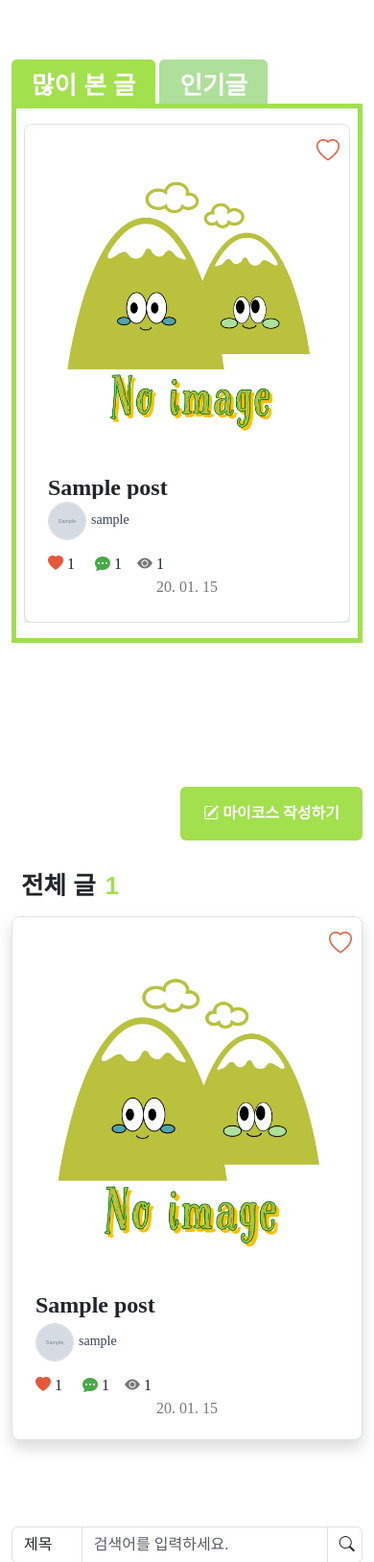
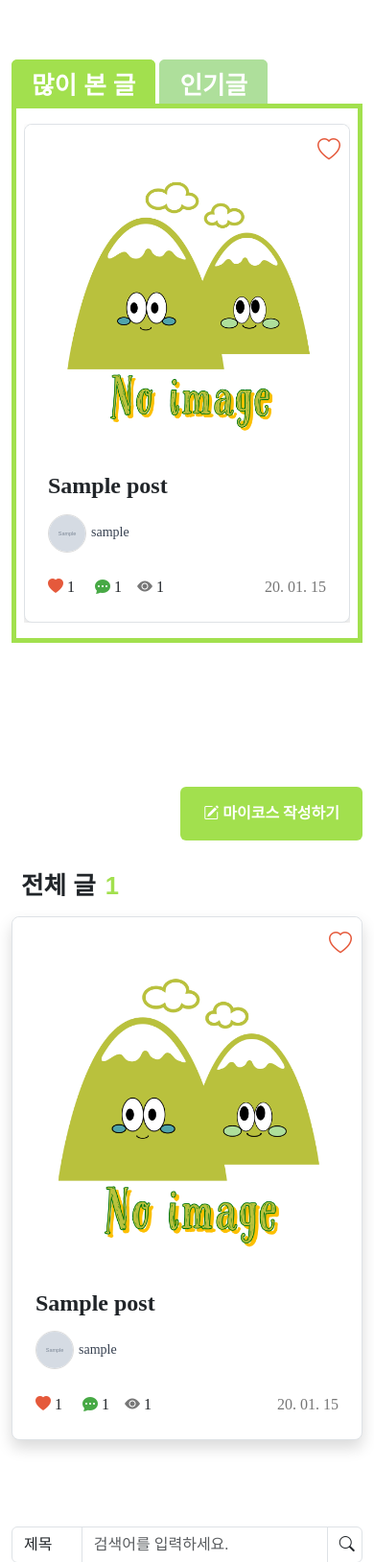
Before and after one commit to orda-refactoring/orda, a Django app: page /posts/ in a window 390 px wide. Shown: the part 207-1835 px from the top of the page at 96% size. Run offline with Django 3.2, Linux system fonts and the light colour scheme; tables that the repository leaves empty hold one stand-in row (values such as "Sample post"); grey boxes marked "Sample" are stand-in pictures; some libraries are stand-ins or nearby versions; some web fonts are replaced.

Commit message:
[FIX]cssToScss

```diff
--- a/posts/templates/posts/index.html
+++ b/posts/templates/posts/index.html
@@ -4,7 +4,7 @@
 {% block style %}
 <link rel="stylesheet" href="https://cdnjs.cloudflare.com/ajax/libs/OwlCarousel2/2.3.4/assets/owl.carousel.min.css">
 <link rel="stylesheet" href="owl/assets/owl.theme.default.min.css">
-<link rel="stylesheet" href="{% static 'css/posts_index.css' %}">
+<link rel="stylesheet" href="{% static 'css/posts_index_s.css' %}">
 <link rel="stylesheet" href="{% static 'css/level.css' %}">
 {% endblock style %}
 {% block content %}
@@ -17,8 +17,8 @@
       <div class="owl-carousel owl-theme view__content" style="display: block">
         {% for post in view_posts|slice:":8" %}
         <div class="item">
-          <div class="max-w-sm bg-white border border-gray-200 rounded-lg shadow dark:bg-gray-800 dark:border-gray-700">
-            <a href="{% url 'posts:detail' post.pk %}"  class="position--relative">
+          <div class="max-w-sm bg-white border border-gray-200 rounded-lg shadow">
+            <a href="{% url 'posts:detail' post.pk %}">
               <div class="postindex__post--imgbox">
                 {% with first_image_url=post.content|get_first_image_from_content %}
                 {% if first_image_url %}
@@ -28,7 +28,7 @@
                 {% endif %}
                 {% endwith %}
               </div>
-              <div class="position--absolute like__btn">
+              <div class="like__btn">
                 <form class="postindex__post--like" data-post="{{ post.pk }}">
                   {% if request.user in post.like_users.all %}
                   <button type="submit" class="bi bi-heart-fill like__btn--style" id="postlike-btn"></button>
@@ -38,8 +38,8 @@
                 </form>
               </div>
               <div class="p-4 flex--col flex__align--between" style="height: 180px;">
-                <h5 class="text-2xl font-bold title--wrap">{{ post.title }}</h5>
-                <div class="postindex__post--user mb-2">
+                <h5 class="title--wrap">{{ post.title }}</h5>
+                <div class="postindex__post--user">
                   <div class="postindex__post--userimgbox">
                     {% if post.user.profile_img %}
                     <img class="postindex__post--userimg {% if post.user.level == 2 %}level2 {% elif post.user.level == 3 %}level3 {% elif post.user.level == 4 %}level4 {% elif post.user.level == 5 %}level5 {% endif %}" src="{{ post.user.profile_img.url }}" alt="유저프로필">
@@ -53,9 +53,12 @@
                     {% endif %}
                     {% endif %}
                   </div>
-                  <p class="postindex__post--username mb-1 font-normal text-sm text-gray-700 dark:text-gray-400">{{ post.user.nickname }}</p>
+                  <p class="postindex__post--username">{{ post.user.nickname }}</p>
                 </div>
                 <div class="likes__box">
+                  <div>
+                    <p style="color: #777777;">{{ post.created_at|date:"y. m. d" }}</p>
+                  </div>
                   <div class="flex--row">
                     <div class="flex--row pe-3">
                       <i class="bi bi-heart-fill pe-1" style="color:var(--red-color)"></i>
@@ -69,9 +72,6 @@
                       <i class="bi bi-eye-fill pe-1" style="color: #777777"></i>
                       <p>{{post.view_count}}</p>
                     </div>
-                  </div>
-                  <div>
-                    <p style="color: #777777;">{{ post.created_at|date:"y. m. d" }}</p>
                   </div>
                 </div>
               </div>
@@ -158,18 +158,18 @@
   </div>
 
   <section style="margin-bottom: 20px;">
-    <h1 class="postindex__Content--title2">전체 글<span style="color: var(--main-color); margin-left: 10px;">{{ posts|length }}</span></h1>
+    <h1 class="postindex__Content--title2">전체 글<span>{{ posts|length }}</span></h1>
     <div class="post-grid" id="postGrid">
       {% for post in posts %}
         <div class="max-w-md bg-white border border-gray-200 rounded-lg shadow post-item">
         <!-- 글 내용을 표시하는 부분 -->
-          <a href="{% url 'posts:detail' post.pk %}"  class="position--relative">
+          <a href="{% url 'posts:detail' post.pk %}">
             <div class="postindex__post--imgbox">
               {% with first_image_url=post.content|get_first_image_from_content %}
                 {% if first_image_url %}
-                  <img class="postindex__post--img"  src="{{ first_image_url }}" alt="썸네일">
+                  <img  class="postindex__post--img" src="{{ first_image_url }}" alt="썸네일">
                 {% else %}
-                  <img class="postindex__post--img"  src="{% static 'img/Noimage.png' %}" alt="대체이미지">
+                  <img  class="postindex__post--img" src="{% static 'img/Noimage.png' %}" alt="대체이미지">
                 {% endif %}
               {% endwith %}
             </div>
@@ -184,9 +184,9 @@
             </div>
             <div class="p-4 flex--col flex__align--between" style="height: 180px; width: 100%;">
               <div style="width: 100%;">
-                <h5 class="text-2xl font-bold title--wrap" >{{ post.title }}</h5>
+                <h5 class="title--wrap" >{{ post.title }}</h5>
               </div>
-              <div class="postindex__post--user mb-2">
+              <div class="postindex__post--user">
                 <div class="postindex__post--userimgbox">
                   {% if post.user.profile_img %}
                     <img class="postindex__post--userimg {% if post.user.level == 2 %}level2 {% elif post.user.level == 3 %}level3 {% elif post.user.level == 4 %}level4 {% elif post.user.level == 5 %}level5 {% endif %}"  src="{{ post.user.profile_img.url }}" alt="유저프로필">
@@ -200,7 +200,7 @@
                     {% endif %}
                   {% endif %}
                 </div>
-                <p class="postindex__post--username mb-1 font-normal text-sm text-gray-700 dark:text-gray-400">{{ post.user.nickname }}</p>
+                <p class="postindex__post--username">{{ post.user.nickname }}</p>
               </div>
               <div class="likes__box">
                 <div>
--- a/static/css/base.css
+++ b/static/css/base.css
@@ -5,10 +5,6 @@
   --sub-color2: #DCDCDC;
   --green-btn: #47A945;
   --red-color: rgb(229, 89, 59);
-  /* background-color: rgba(118, 191, 178, 110) !important; */
-  /* background-color: #0B6623 !important; */
-  /* background-color: #C7EA46 !important; */
-  /* background-color: #75a64a!important; */
 }
 
 body {
@@ -331,3 +327,27 @@ a {
   font-weight: normal;
   font-style: normal;
 }
+
+
+
+/* 공통 */
+.flex--row {
+  display: flex;
+}
+
+.flex--col {
+  display: flex;
+  flex-direction: column;
+}
+
+.flex__align--end {
+  justify-content: end;
+}
+
+.flex__align--between {
+  justify-content: space-between;
+}
+
+.flex__align--center {
+  justify-content: center;
+}
--- a/static/css/posts_index_s.css
+++ b/static/css/posts_index_s.css
@@ -1 +1,265 @@
-/*# sourceMappingURL=posts_index_s.css.map */
+@charset "UTF-8";
+.index__wrap {
+  padding: 20px 60px;
+}
+
+/* 인기글 */
+.postindex__Content--title {
+  margin: 16px 0 0 0;
+  font-size: 1.6rem;
+  font-weight: bold;
+  font-family: sans-serif;
+  border-bottom: 0px;
+  padding: 8px 16px 0px;
+  color: white;
+}
+
+.viewlist__btn {
+  background-color: var(--main-color);
+  border: var(--main-color) 5px solid;
+}
+
+.likelist__btn {
+  background-color: var(--background-color);
+  border: var(--background-color) 5px solid;
+}
+
+.courselist__point {
+  border: var(--main-color) solid 5px;
+  padding: 16px 8px;
+}
+
+.item {
+  transition: 1s;
+}
+.item:hover {
+  transform: scale(1.05);
+}
+
+/* carousel */
+.no-js .owl-carousel, .owl-carousel.owl-loaded {
+  display: none;
+}
+
+.owl-carousel {
+  position: relative;
+}
+
+.owl-carousel .owl-stage-outer {
+  position: relative;
+  border: none;
+}
+
+.owl-carousel .owl-prev,
+.owl-carousel .owl-next {
+  position: absolute;
+  top: 0;
+  bottom: 0;
+  margin: auto;
+  background-color: #000; /* 배경색 설정 */
+  color: #fff; /* 아이콘 색상 설정 */
+  width: 40px; /* 버튼의 너비 */
+  height: 40px; /* 버튼의 높이 */
+  font-size: 24px; /* 아이콘 크기 */
+  line-height: 40px; /* 버튼의 세로 중앙 정렬을 위한 line-height */
+  text-align: center;
+  border: solid 2px #777777 !important;
+  border-radius: 50%; /* 버튼을 원형으로 만들기 위한 border-radius 설정 */
+}
+
+.owl-carousel .owl-prev {
+  left: 10px;
+}
+
+.owl-carousel .owl-next {
+  right: 10px;
+}
+
+.owl-dots {
+  text-align: center;
+  padding-top: 15px;
+}
+
+.owl-dots button.owl-dot {
+  width: 15px;
+  height: 15px;
+  border-radius: 50%;
+  display: inline-block;
+  background: #C7EA46;
+  margin: 0 3px;
+}
+
+.owl-dots button.owl-dot.active {
+  background-color: #75a64a;
+}
+
+.owl-dots button.owl-dot:focus {
+  outline: none;
+}
+
+/* 전체글 */
+.postindex__Content--title2 {
+  margin: 16px 0 16px 10px;
+  font-size: 1.6rem;
+  font-weight: bold;
+  font-family: sans-serif;
+}
+.postindex__Content--title2 span {
+  color: var(--main-color);
+  margin: 0 0 0 10px;
+}
+
+.post-grid {
+  display: grid;
+  grid-template-columns: repeat(4, 1fr);
+  grid-gap: 20px;
+}
+
+.post-item {
+  display: flex;
+  flex-direction: column;
+  align-items: center;
+  min-width: 300px;
+  display: block;
+  transition: 1s;
+}
+.post-item:hover {
+  transform: scale(1.05);
+}
+.post-item a {
+  position: relative;
+}
+
+.postindex__post--imgbox {
+  position: relative;
+  width: 100%;
+  height: 0;
+  padding-bottom: 100%;
+}
+.postindex__post--imgbox .postindex__post--img {
+  position: absolute;
+  top: 0;
+  left: 0;
+  width: 100%;
+  height: 100%;
+  border-radius: 8px;
+  -o-object-fit: cover;
+     object-fit: cover;
+}
+
+.like__btn {
+  position: absolute;
+  top: 10px;
+  right: 10px;
+}
+.like__btn .like__btn--style {
+  z-index: 1;
+  font-weight: bold;
+  font-size: 24px;
+  color: var(--red-color);
+}
+
+.title--wrap {
+  text-overflow: ellipsis;
+  white-space: nowrap;
+  overflow: hidden;
+  font-weight: bold;
+  font-size: 1.5rem;
+}
+
+.postindex__post--user {
+  display: flex;
+  flex-direction: row;
+  margin: 0 0 8px 0;
+}
+.postindex__post--user .postindex__post--userimgbox {
+  position: relative;
+  width: 40px;
+  height: 40px;
+  margin: 3px 5px 5px 0;
+}
+.postindex__post--user .postindex__post--userimgbox .postindex__post--userimg {
+  -o-object-fit: cover;
+     object-fit: cover;
+  top: 50%;
+  left: 50%;
+  width: 100%;
+  height: 100%;
+  box-sizing: border-box;
+  border: 1px solid #DBDBDB;
+  border-radius: 100%;
+}
+.postindex__post--user .postindex__post--userimgbox .level5--img {
+  position: absolute;
+  width: 21.5px !important;
+  height: 21.5px !important;
+}
+.postindex__post--user .postindex__post--username {
+  display: flex;
+  flex-direction: row;
+  align-items: center;
+  margin: 0 0 4px 0;
+  font-weight: normal;
+  font-size: 0.875rem;
+  color: #374151;
+}
+
+.likes__box {
+  display: flex;
+  flex-direction: row-reverse;
+  justify-content: space-between;
+}
+.likes__box .postindex__post--likecount {
+  margin: 0 5px 0 0;
+}
+
+#loadMoreBtn {
+  margin-top: 20px;
+}
+
+.postindex__searchbar {
+  width: 60%;
+  margin: 50px auto;
+}
+
+/* 반응형 */
+@media (max-width: 1530px) {
+  .post-grid {
+    display: grid;
+    grid-template-columns: repeat(3, 1fr);
+    grid-gap: 20px;
+  }
+}
+@media (max-width: 1280px) {
+  .post-grid {
+    display: grid;
+    grid-template-columns: repeat(2, 1fr);
+    grid-gap: 20px;
+  }
+}
+@media (max-width: 760px) {
+  .post-grid {
+    display: grid;
+    grid-template-columns: repeat(1, 1fr);
+    grid-gap: 20px;
+    place-items: center;
+  }
+  .index__wrap {
+    padding: 20px 0px;
+  }
+  .postindex__searchbar {
+    width: 100%;
+    margin: 50px auto;
+  }
+  .post-item {
+    min-width: 450px;
+  }
+}
+@media (max-width: 450px) {
+  .post-item {
+    min-width: 250px;
+  }
+  .post-grid {
+    place-items: stretch;
+  }
+}/*# sourceMappingURL=posts_index_s.css.map */
--- a/static/css/posts_index_s.scss
+++ b/static/css/posts_index_s.scss
@@ -0,0 +1,332 @@
+@mixin wrap($top-bottom, $side) {
+  padding: $top-bottom $side;
+}
+
+@mixin grid($count, $floor, $gap) {
+  display: grid;
+  grid-template-columns: repeat($count, $floor);
+  grid-gap: $gap;
+  @content;
+}
+
+@mixin flex($direction:row){
+  display: flex;
+  flex-direction: $direction;
+  @content;
+}
+
+@mixin margin($top:0, $right:0, $bottom:0, $left:0){
+  margin: $top $right $bottom $left;
+}
+
+
+.index__wrap {
+  @include wrap(20px, 60px);
+}
+
+/* 인기글 */
+.postindex__Content--title {
+  @include margin(16px);
+  font: {
+    size: 1.6rem;
+    weight: bold;
+    family: sans-serif;
+  }
+  border-bottom: 0px;
+  padding: 8px 16px 0px;
+  color: white;
+}
+
+.viewlist__btn {
+  background-color: var(--main-color);
+  border: var(--main-color) 5px solid;
+}
+
+.likelist__btn {
+  background-color: var(--background-color);
+  border: var(--background-color) 5px solid;
+}
+
+.courselist__point{
+  border: var(--main-color) solid 5px;
+  padding: 16px 8px;
+}
+
+.item {
+  transition: 1s;
+  &:hover {
+    transform: scale(1.05);
+  }
+}
+
+
+/* carousel */
+.no-js .owl-carousel, .owl-carousel.owl-loaded {
+  display: none;
+}
+
+.owl-carousel {
+  position: relative;
+ }
+
+ .owl-carousel .owl-stage-outer {
+   position: relative;
+   border: none;
+  }
+
+ .owl-carousel .owl-prev,
+ .owl-carousel .owl-next {
+   position: absolute;
+   top: 0;
+   bottom: 0;
+   margin: auto;
+   background-color: #000; /* 배경색 설정 */
+   color: #fff; /* 아이콘 색상 설정 */
+   width: 40px; /* 버튼의 너비 */
+   height: 40px; /* 버튼의 높이 */
+   font-size: 24px; /* 아이콘 크기 */
+   line-height: 40px; /* 버튼의 세로 중앙 정렬을 위한 line-height */
+   text-align: center;
+   border: solid 2px #777777 !important;
+   border-radius: 50%; /* 버튼을 원형으로 만들기 위한 border-radius 설정 */
+ }
+
+ .owl-carousel .owl-prev {
+   left: 10px;
+ }
+
+ .owl-carousel .owl-next {
+   right: 10px;
+ }
+
+ .owl-dots {
+   text-align: center;
+   padding-top: 15px;
+ }
+
+ .owl-dots button.owl-dot {
+   width: 15px;
+   height: 15px;
+   border-radius: 50%;
+   display: inline-block;
+   background: #C7EA46;
+   margin: 0 3px;
+ }
+
+ .owl-dots button.owl-dot.active {
+   background-color: #75a64a;
+ }
+
+ .owl-dots button.owl-dot:focus {
+   outline: none;
+ }
+
+
+/* 전체글 */
+
+.postindex__Content--title2 {
+  @include margin(16px, 0, 16px, 10px);
+  font: {
+    size: 1.6rem;
+    weight: bold;
+    family: sans-serif;
+  }
+
+  span {
+    color: var(--main-color);
+    @include margin(0, 0, 0, 10px)
+  }
+}
+
+.post-grid{
+  @include grid(4, 1fr, 20px)
+}
+
+.post-item {
+  @include flex(column) {
+    align-items: center;
+    min-width: 300px;
+    display: block;
+  }
+  transition: 1s;
+  &:hover {
+    transform: scale(1.05);
+  }
+
+  a {
+    position: relative;
+  }
+}
+
+.postindex__post--imgbox {
+  position: relative;
+  width: 100%;
+  height: 0;
+  padding-bottom: 100%;
+
+  .postindex__post--img{
+    position: absolute;
+    top: 0;
+    left: 0;
+    width: 100%;
+    height: 100%;
+    border-radius: 8px;
+    object-fit: cover;
+  }
+}
+
+.like__btn {
+  position: absolute;
+  top: 10px;
+  right: 10px;
+
+  .like__btn--style {
+    z-index: 1;
+    font: {
+      weight: bold;
+      size: 24px;
+    }
+    color: var(--red-color)
+  }
+}
+
+.title--wrap {
+  text-overflow: ellipsis;
+  white-space: nowrap;
+  overflow: hidden;
+  font: {
+    weight: bold;
+    size: 1.5rem;
+  }
+}
+
+.postindex__post--user{
+  @include flex();
+  @include margin(0, 0, 8px);
+
+  .postindex__post--userimgbox{
+    position: relative;
+    width: 40px;
+    height: 40px;
+    @include margin(3px, 5px, 5px);
+
+    .postindex__post--userimg {
+      object-fit: cover;
+      top: 50%;
+      left: 50%;
+      width: 100%;
+      height: 100%;
+      box-sizing: border-box;
+      border: 1px solid #DBDBDB;
+      border-radius: 100%;
+    }
+
+    .level5--img {
+      position: absolute;
+      width: 21.5px !important;
+      height: 21.5px !important;
+    }
+  }
+
+  .postindex__post--username {
+    @include flex() {
+      align-items: center;
+    }
+    @include margin(0, 0, 4px);
+    font: {
+      weight: normal;
+      size: 0.875rem;;
+    }
+    color: #374151;
+  }
+}
+
+
+.likes__box {
+  @include flex(row-reverse){
+    justify-content: space-between;
+  }
+
+  .postindex__post--likecount {
+    @include margin(0, 5px)
+  }
+}
+
+#loadMoreBtn {
+  margin-top: 20px;
+}
+
+.postindex__searchbar {
+  width: 60%;
+  margin: 50px auto;
+}
+
+
+/* 반응형 */
+
+@mixin xl{
+  @media (max-width: 1530px){
+    @content;
+  }
+}
+
+@mixin lg{
+  @media (max-width: 1280px){
+    @content;
+  }
+}
+
+@mixin md{
+  @media (max-width: 760px){
+    @content;
+  }
+}
+
+@mixin sm{
+  @media (max-width: 450px){
+    @content;
+  }
+}
+
+@include xl {
+  .post-grid {
+    @include grid(3, 1fr, 20px)
+  }
+}
+
+@include lg {
+  .post-grid {
+    @include grid(2, 1fr, 20px)
+  }
+}
+
+@include md {
+  .post-grid {
+    @include grid(1, 1fr, 20px) {
+      place-items: center;
+    }
+  }
+
+  .index__wrap{
+    padding: 20px 0px ;
+  }
+
+  .postindex__searchbar {
+    width: 100%;
+    margin: 50px auto;
+  }
+
+  .post-item {
+    min-width: 450px;
+  }
+}
+
+@include sm {
+  .post-item {
+    min-width: 250px;
+  }
+
+  .post-grid {
+    place-items: stretch;
+  }
+}
```
Also changed, not shown: posts/templates/posts/proofshot.html (+8 -20 lines), 1 other file.
